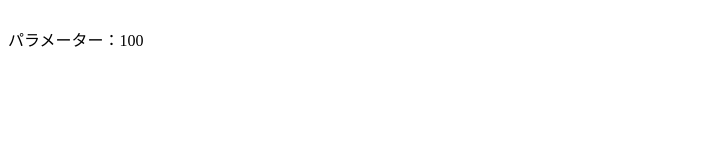
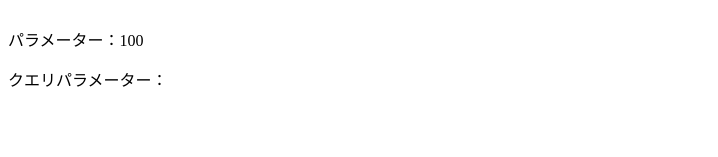
Before and after one commit to 4masa6/react-router-practice, a React (Create React App) app: page /page2/100 in a window 1280 px wide. Shown: the part 124-281 px from the top of the page, without its empty margins (0-718 px from the left). Built offline with nearby package versions, Linux system fonts and the light colour scheme.

Commit message:
クエリパラメーターを扱う

```diff
--- a/src/Page2.jsx
+++ b/src/Page2.jsx
@@ -5,6 +5,8 @@
     <div>
       <h1>Page2ページです</h1>
       <Link to="/page2/100">URL Parameter</Link>
+      <br />
+      <Link to="/page2/999?name=hogehoge">Query Parameter</Link>
     </div>
   );
 };
--- a/src/UrlParameter.jsx
+++ b/src/UrlParameter.jsx
@@ -1,11 +1,16 @@
-import { useParams } from "react-router-dom";
+import { useParams, useLocation } from "react-router-dom";
 
 export const UrlParameter = () => {
   const { id } = useParams();
+  const { search } = useLocation(); // useLocationのsearchにクエリパラメータが入ってくる
+  const query = new URLSearchParams(search); // URLSearchParamsの引数に?以降の文字列を入れると、様々なメソッドが使えるようになる
+  console.log(query);
+
   return (
     <div>
       <h1>UrlParameterページです</h1>
       <p>パラメーター：{id}</p>
+      <p>クエリパラメーター：{query.get("name")}</p>
     </div>
   );
 };
```
